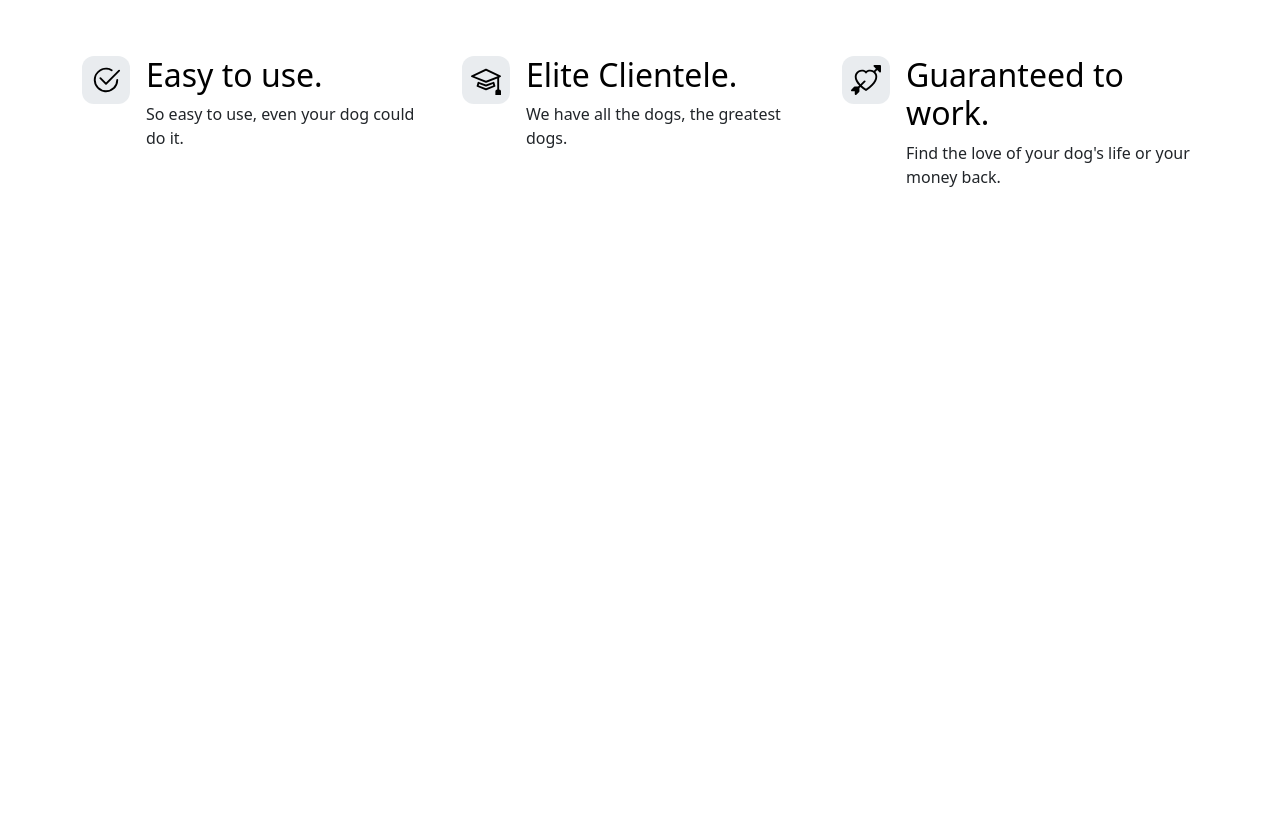
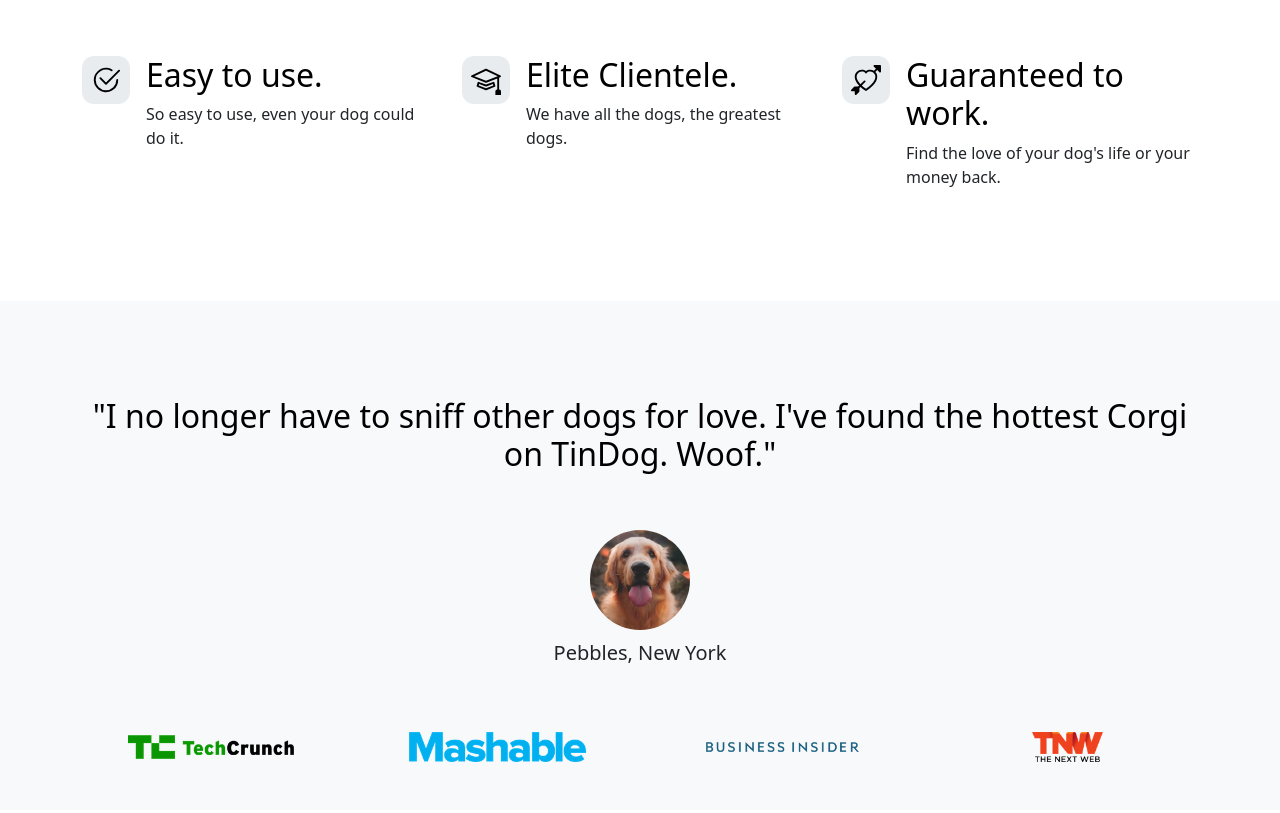
Before and after one commit to CJR85/tindog_project, a plain HTML site: page index.html in a window 1280 px wide. Shown: the part 730-1543 px from the top of the page. Before the commit the page ends 983 px from the top, so only its background shows below. Drawn offline with nearby package versions, Linux system fonts and the light colour scheme.

Commit message:
Complete testimonial section

```diff
--- a/index.html
+++ b/index.html
@@ -150,8 +150,54 @@
         </div>
       </div>
     </section>
+
     <!-- Testimonial -->
-    <section id="testimonial"></section>
+    <section id="testimonial">
+      <div class="my-5">
+        <div class="p-5 text-center bg-body-tertiary">
+          <div class="container py-5">
+            <h2 class="text-body-emphasis">
+              "I no longer have to sniff other dogs for love. I've found the
+              hottest Corgi on TinDog. Woof."
+            </h2>
+            <img
+              class="profile-img mt-5"
+              src="./images/dog-img.jpg"
+              alt="dog image"
+            />
+            <p class="col-lg-8 mx-auto lead mt-2">Pebbles, New York</p>
+          </div>
+          <div class="container">
+            <div class="row">
+              <div class="col-lg-3 col-sm-12">
+                <img
+                  src="./images/techcrunch.png"
+                  alt="techcrunch"
+                  height="30"
+                />
+              </div>
+              <div class="col-lg-3 col-sm-12">
+                <img
+                  src="./images/mashable.png"
+                  alt="mashable.png"
+                  height="30"
+                />
+              </div>
+              <div class="col-lg-3 col-sm-12">
+                <img
+                  src="./images/bizinsider.png"
+                  alt="bizinsider.png"
+                  height="30"
+                />
+              </div>
+              <div class="col-lg-3 col-sm-12">
+                <img src="./images/tnw.png" alt="tnw.png" height="30" />
+              </div>
+            </div>
+          </div>
+        </div>
+      </div>
+    </section>
     <!-- Pricing -->
     <section id="pricing"></section>
     <!-- Footer -->
```
